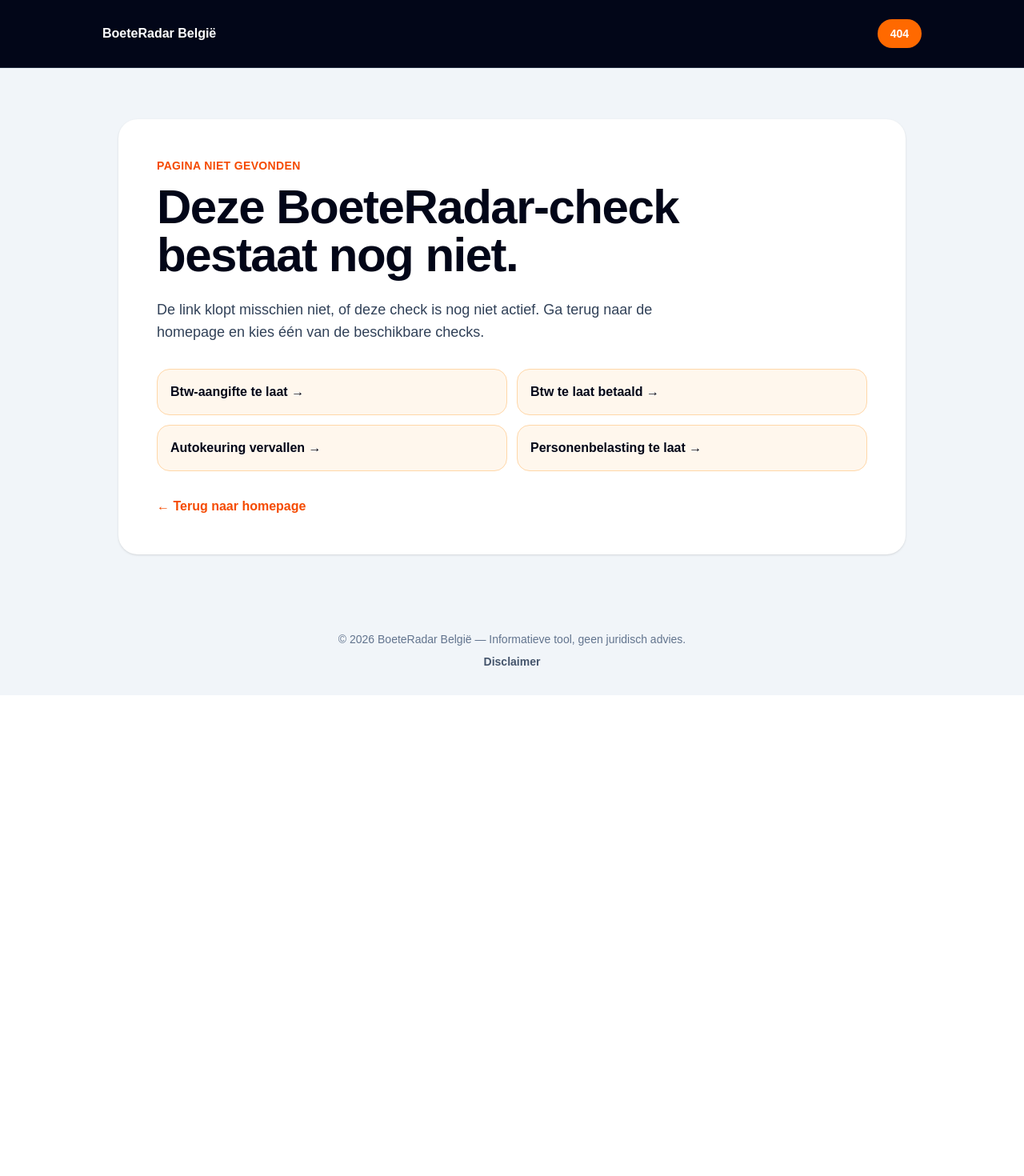
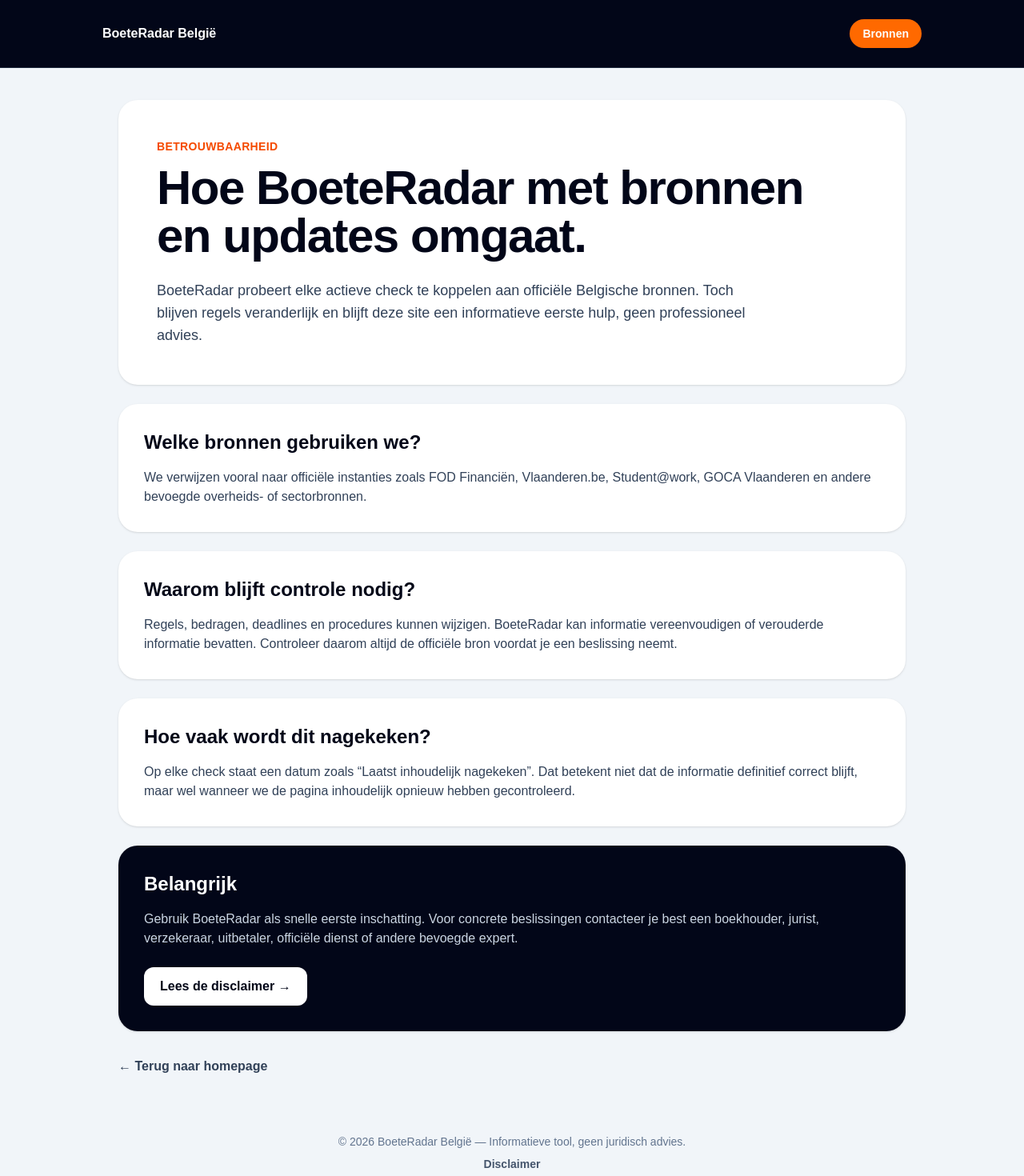
Before and after one commit to NathanVerd/Boeteradar, a Next.js app: page /bronnen in a window 1280 px wide. Before the commit this address had no page. Shown: the top 1470 px of the page at 80% size. Before the commit the page ends 869 px from the top, so only its background shows below. Built offline with nearby package versions, Linux system fonts and the light colour scheme.

Commit message:
Add sources and update policy page

```diff
--- /dev/null
+++ b/app/bronnen/layout.tsx
@@ -0,0 +1,27 @@
+import type { Metadata } from "next";
+
+export const metadata: Metadata = {
+  title: "Bronnen en updatebeleid | BoeteRadar België",
+  description:
+    "Lees hoe BoeteRadar België omgaat met officiële bronnen, updates en vereenvoudigde informatie.",
+  alternates: {
+    canonical: "https://boeteradar.vercel.app/bronnen",
+  },
+  openGraph: {
+    title: "Bronnen en updatebeleid | BoeteRadar België",
+    description:
+      "Hoe BoeteRadar officiële bronnen gebruikt en waarom controle nodig blijft.",
+    url: "https://boeteradar.vercel.app/bronnen",
+    siteName: "BoeteRadar België",
+    locale: "nl_BE",
+    type: "website",
+  },
+};
+
+export default function BronnenLayout({
+  children,
+}: {
+  children: React.ReactNode;
+}) {
+  return children;
+}
--- /dev/null
+++ b/app/bronnen/page.tsx
@@ -0,0 +1,102 @@
+import Link from "next/link";
+
+export default function BronnenPage() {
+  return (
+    <main className="min-h-screen bg-slate-100 text-slate-950">
+      <header className="border-b border-slate-800 bg-slate-950 px-6 py-6 text-white">
+        <div className="mx-auto flex max-w-5xl items-center justify-between">
+          <Link href="/" className="font-black text-white">
+            BoeteRadar België
+          </Link>
+
+          <span className="rounded-full bg-orange-500 px-4 py-2 text-sm font-bold">
+            Bronnen
+          </span>
+        </div>
+      </header>
+
+      <section className="mx-auto max-w-5xl px-5 py-10">
+        <div className="rounded-3xl bg-white p-8 shadow-sm md:p-12">
+          <p className="text-sm font-bold uppercase tracking-wide text-orange-600">
+            Betrouwbaarheid
+          </p>
+
+          <h1 className="mt-3 max-w-4xl text-4xl font-black tracking-tight md:text-6xl">
+            Hoe BoeteRadar met bronnen en updates omgaat.
+          </h1>
+
+          <p className="mt-6 max-w-3xl text-lg text-slate-700">
+            BoeteRadar probeert elke actieve check te koppelen aan officiële
+            Belgische bronnen. Toch blijven regels veranderlijk en blijft deze
+            site een informatieve eerste hulp, geen professioneel advies.
+          </p>
+        </div>
+
+        <section className="mt-6 rounded-3xl bg-white p-8 shadow-sm">
+          <h2 className="text-2xl font-black">Welke bronnen gebruiken we?</h2>
+
+          <p className="mt-4 text-slate-700">
+            We verwijzen vooral naar officiële instanties zoals FOD Financiën,
+            Vlaanderen.be, Student@work, GOCA Vlaanderen en andere bevoegde
+            overheids- of sectorbronnen.
+          </p>
+        </section>
+
+        <section className="mt-6 rounded-3xl bg-white p-8 shadow-sm">
+          <h2 className="text-2xl font-black">Waarom blijft controle nodig?</h2>
+
+          <p className="mt-4 text-slate-700">
+            Regels, bedragen, deadlines en procedures kunnen wijzigen.
+            BoeteRadar kan informatie vereenvoudigen of verouderde informatie
+            bevatten. Controleer daarom altijd de officiële bron voordat je een
+            beslissing neemt.
+          </p>
+        </section>
+
+        <section className="mt-6 rounded-3xl bg-white p-8 shadow-sm">
+          <h2 className="text-2xl font-black">Hoe vaak wordt dit nagekeken?</h2>
+
+          <p className="mt-4 text-slate-700">
+            Op elke check staat een datum zoals “Laatst inhoudelijk nagekeken”.
+            Dat betekent niet dat de informatie definitief correct blijft, maar
+            wel wanneer we de pagina inhoudelijk opnieuw hebben gecontroleerd.
+          </p>
+        </section>
+
+        <section className="mt-6 rounded-3xl bg-slate-950 p-8 text-white shadow-sm">
+          <h2 className="text-2xl font-black">Belangrijk</h2>
+
+          <p className="mt-4 text-slate-300">
+            Gebruik BoeteRadar als snelle eerste inschatting. Voor concrete
+            beslissingen contacteer je best een boekhouder, jurist, verzekeraar,
+            uitbetaler, officiële dienst of andere bevoegde expert.
+          </p>
+
+          <Link
+            href="/disclaimer"
+            className="mt-6 inline-block rounded-xl bg-white px-5 py-3 font-bold text-slate-950 hover:bg-slate-100"
+          >
+            Lees de disclaimer →
+          </Link>
+        </section>
+
+        <div className="mt-8">
+          <Link href="/" className="font-bold text-slate-700 hover:text-slate-950">
+            ← Terug naar homepage
+          </Link>
+        </div>
+      </section>
+
+      <footer className="px-6 py-8 text-center text-sm text-slate-500">
+        <p>© 2026 BoeteRadar België — Informatieve tool, geen juridisch advies.</p>
+
+        <Link
+          href="/disclaimer"
+          className="mt-2 inline-block font-bold text-slate-600 hover:text-slate-950"
+        >
+          Disclaimer
+        </Link>
+      </footer>
+    </main>
+  );
+}
```
